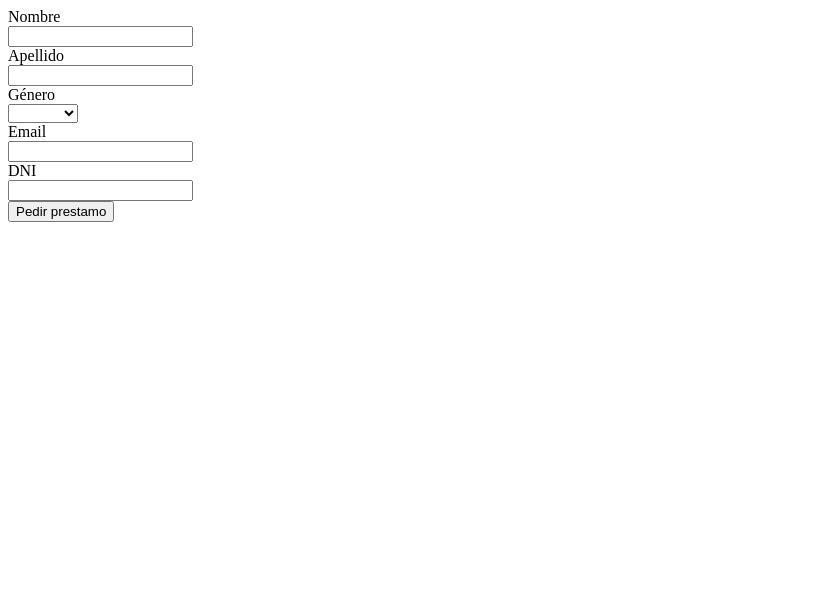
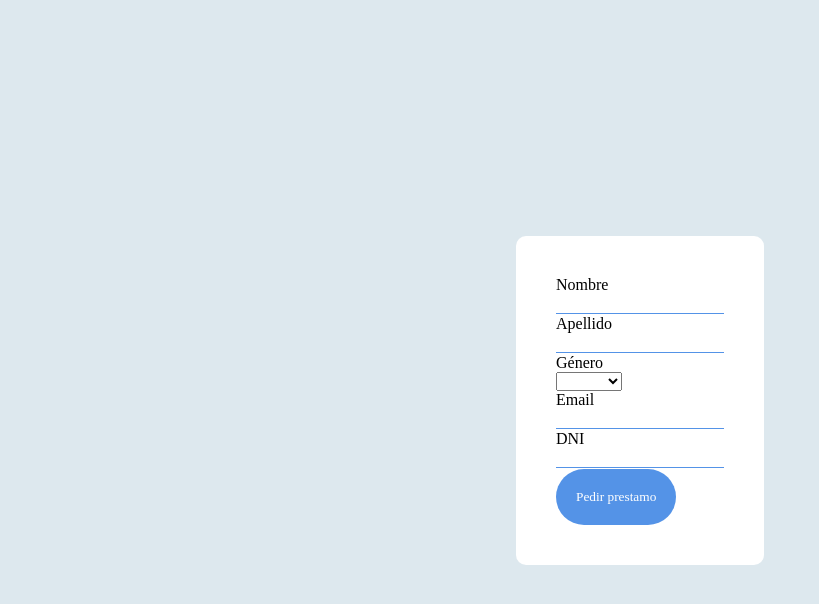
Before and after one commit to Parka/loans-code-challenge, a Next.js app: page / in a window 1280 px wide. Shown: the top 604 px of the page, without its empty margins (0-819 px from the left). Built offline with nearby package versions, Linux system fonts and the light colour scheme; a web font is replaced by a local one.

Commit message:
Add app styles

```diff
--- /dev/null
+++ b/pages/_app.js
@@ -0,0 +1,12 @@
+import 'styles/global.scss';
+import styles from './app.module.scss';
+
+export default function MyApp({ Component, pageProps }) {
+  return (
+  <div className={styles.main}>
+    <div className={styles.panel}>
+      <Component {...pageProps} />
+    </div>
+  </div>
+  )
+}
--- /dev/null
+++ b/pages/app.module.scss
@@ -0,0 +1,16 @@
+@use "colors.scss" as *;
+@use "sizes.scss" as *;
+
+.main {
+  width: 100vw;
+  min-height: 100vh;
+  display: flex;
+  justify-content: center;
+  align-items: center;
+}
+
+.panel{
+  background-color: $white;
+  padding: $padding-big;
+  border-radius: $radius;
+}
```
